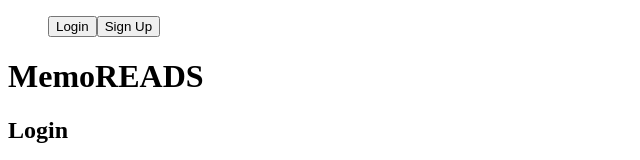
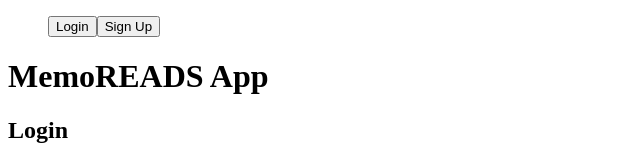
Before and after one commit to GuillermoCardoze/MemoREADS, a React (Create React App) app in the folder client/: page /login in a window 1280 px wide. Shown: the top 160 px of the page, without its empty margins (0-640 px from the left). Built offline with nearby package versions, Linux system fonts and the light colour scheme; no server answers.

Commit message:
put username loggedin in app.js

```diff
--- a/client/src/components/App.js
+++ b/client/src/components/App.js
@@ -28,7 +28,13 @@ function App() {
   return (
     <Router>
       <NavBar />
-      <h1>MemoREADS</h1>
+      <h1>MemoREADS App</h1>
+       {/* Display username if logged in */}
+       {isLoggedIn && (
+        <div>
+          <h1>Welcome, {user.username}!</h1>
+        </div>
+      )}
       <Routes>
         {/* Redirect to /books if logged in, else to /login */}
         <Route path="/" element={isLoggedIn ? <Navigate to="/books" /> : <Navigate to="/login" />} />
--- a/client/src/components/Authors.js
+++ b/client/src/components/Authors.js
@@ -18,7 +18,7 @@ const Authors = () => {
 
   return (
     <div>
-      <h1>Authors</h1>
+      <h1>All Authors</h1>
       <NewAuthorForm />
       {loading && <p>Loading...</p>}
       {error && <p>Error: {error}</p>}
--- a/client/src/components/Books.js
+++ b/client/src/components/Books.js
@@ -33,12 +33,12 @@ const Books = () => {
           books.map((book) => (
             <div key={book.id}>
               <h3>{book.title}</h3>
-              <p>Rating: {book.rating === 0 ? 'Not Rated' : book.rating}</p> {/* Display "Not Rated" if rating is 0 */}
-
-              {/* Button to update rating */}
+              <p>Rating: {book.rating === 0 ? 'Not Rated' : book.rating}
               <Link to={`/ratings/${book.id}`}>
                 <button>Update Rating</button>
-              </Link>
+              </Link></p> {/* Display "Not Rated" if rating is 0 */}
+
+
 
               <p>Author: {book.author?.name}</p> {/* Display author's name */}
               {/* <p>Author Description: {book.author?.description}</p> Author description */}
--- a/client/src/components/Genres.js
+++ b/client/src/components/Genres.js
@@ -22,7 +22,7 @@ const Genres = () => {
 
   return (
     <div>
-      <h2>Genres List</h2>
+      <h2>All Genres List</h2>
 
       {/* NewGenreForm will be displayed below the genres list */}
       <NewGenreForm />
--- a/client/src/components/NavBar.js
+++ b/client/src/components/NavBar.js
@@ -17,6 +17,7 @@ const NavBar = () => {
           <button onClick={() => navigate('/authors')}>All Authors</button>
           <button onClick={() => navigate('/genres')}>All Genres</button>
           {/* <button onClick={() => navigate('/login')}>Logout</button> */}
+
           <Logout />
         </div>
       ) : (
```
